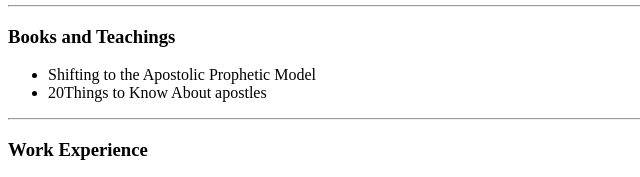
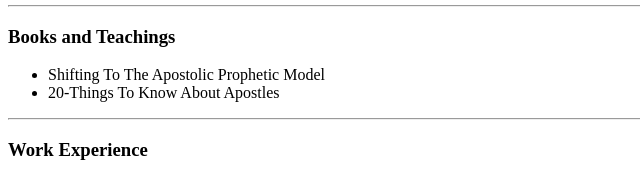
Before and after one commit to RubenBroadnax/CV, a plain HTML site: page index.html in a window 1280 px wide. Shown: the part 217-394 px from the top of the page, 0-640 px from the left. Drawn offline with Linux system fonts and the light colour scheme.

Commit message:
Update index.html

```diff
--- a/index.html
+++ b/index.html
@@ -21,8 +21,8 @@
   <hr>
   <h3>Books and Teachings</h3>
   <ul>
-    <li>Shifting to the Apostolic Prophetic Model</li>
-    <li>20Things to Know About apostles</li>
+    <li>Shifting To The Apostolic Prophetic Model</li>
+    <li>20-Things To Know About Apostles</li>
   </ul>
   <hr>
   <h3>Work Experience</h3>
```
